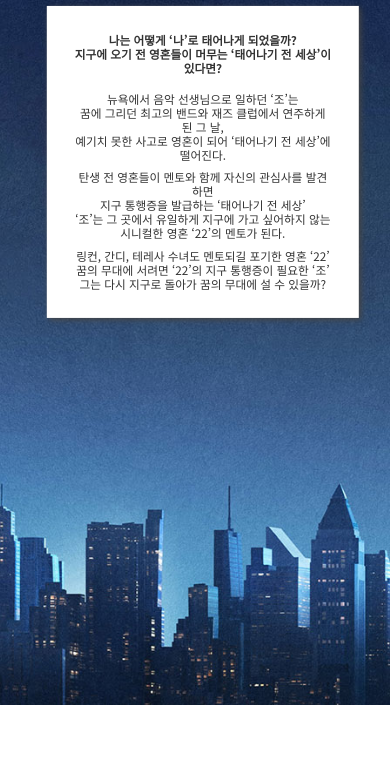
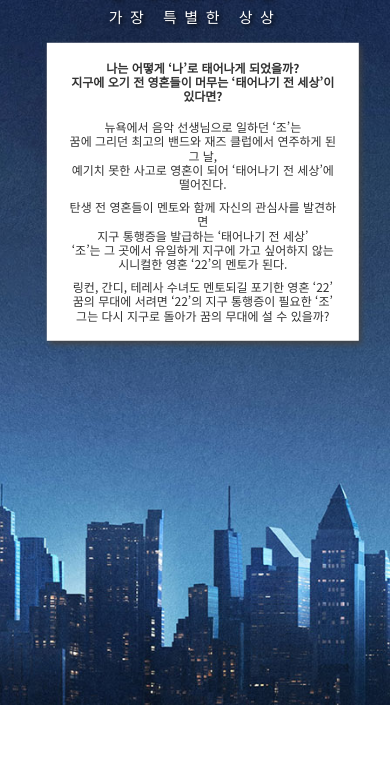
Before and after one commit to soultreeda/soul, a plain HTML site: page synop.html in a window 390 px wide. Shown: the part 139-906 px from the top of the page. After the commit the page ends 844 px from the top, so only its background shows below. Drawn offline with Linux system fonts and the light colour scheme.

Commit message:
3차 코드수정

```diff
--- a/css/mobile.css
+++ b/css/mobile.css
@@ -213,40 +213,37 @@ body {
   opacity: 0.6;
 }
 
-
 /* 시놉시스 - 모바일 */
 #synop {
-  background-image: url("../images/video_bg.jpg");
+  background-image: url(../images/video_bg.jpg);
 }
 
 #synop .logo {
   left: 10%; top: 0%;
-  width: 30%;
+  width: 40%;
   margin-bottom: 100%;
 }
 
 #synop > .container {
   position: absolute;
-  margin-top: 25%;
-  padding: 5%;
+  margin-top: 35%;
+  padding: 10px;
+  text-align: center;
   background-color: #fff;
-  box-shadow: 2px 2px 6px #444;
+  box-shadow: 2px 3px 6px #444;
 }
 
 #synop > .container > p {
-  font-size: 3vw;
+  font-size: 12px;
   color: #333;
-  margin: 3%;
+  margin: 8px;
   line-height: 1.2em;
 }
 
 #synop .sub_title {
-  width: 100%;
-  height: 100%;
-  position: absolute;
-  transform: translate(-20%);
-  margin-top: 16%;
-  font-size: 3vw;
+  width: 100%; height: 10%;
+  top: -3%;
+  font-size: 15px;
   color: #fff;
   text-shadow: 2px 2px 4px #000;
   letter-spacing: 0.5em;
@@ -254,28 +251,21 @@ body {
 }
 
 #synop .sub_title1 {
-  width: 100%;
-  height: 100%;
-  position: absolute;
-  margin-top: 10%;
-  font-size: 3vw;
+  width: 100%; height: 30%;
+  right: 0%; top: 10%;
+  font-size: 15px;
   color: #fff;
   text-shadow: 2px 2px 4px #000;
   letter-spacing: 0.5em;
-  text-align: center;
 }
 
 #synop .sub_title2 {
-  width: 100%;
-  height: 100%;
-  position: absolute;
-  margin-top: 14%;
-  margin-left: 25%;
-  font-size: 3vw;
+  width: 100%; height: 30%;
+  right: 0%; top: 40%;
+  font-size: 15px;
   color: #fff;
   text-shadow: 2px 2px 4px #000;
   letter-spacing: 0.5em;
-  text-align: center;
 }
 
 #synop .btn-toggle {
```
Also changed, not shown: index.html (+1 -1 lines).
